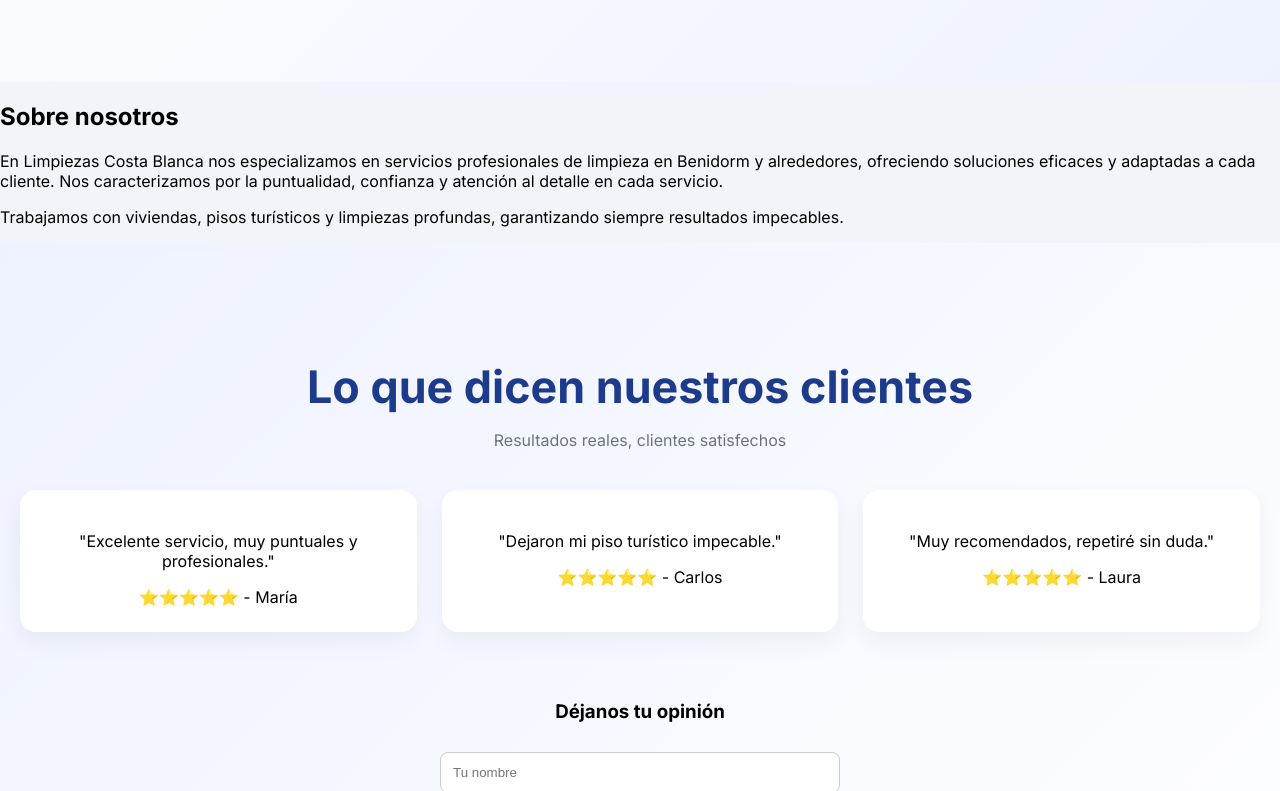
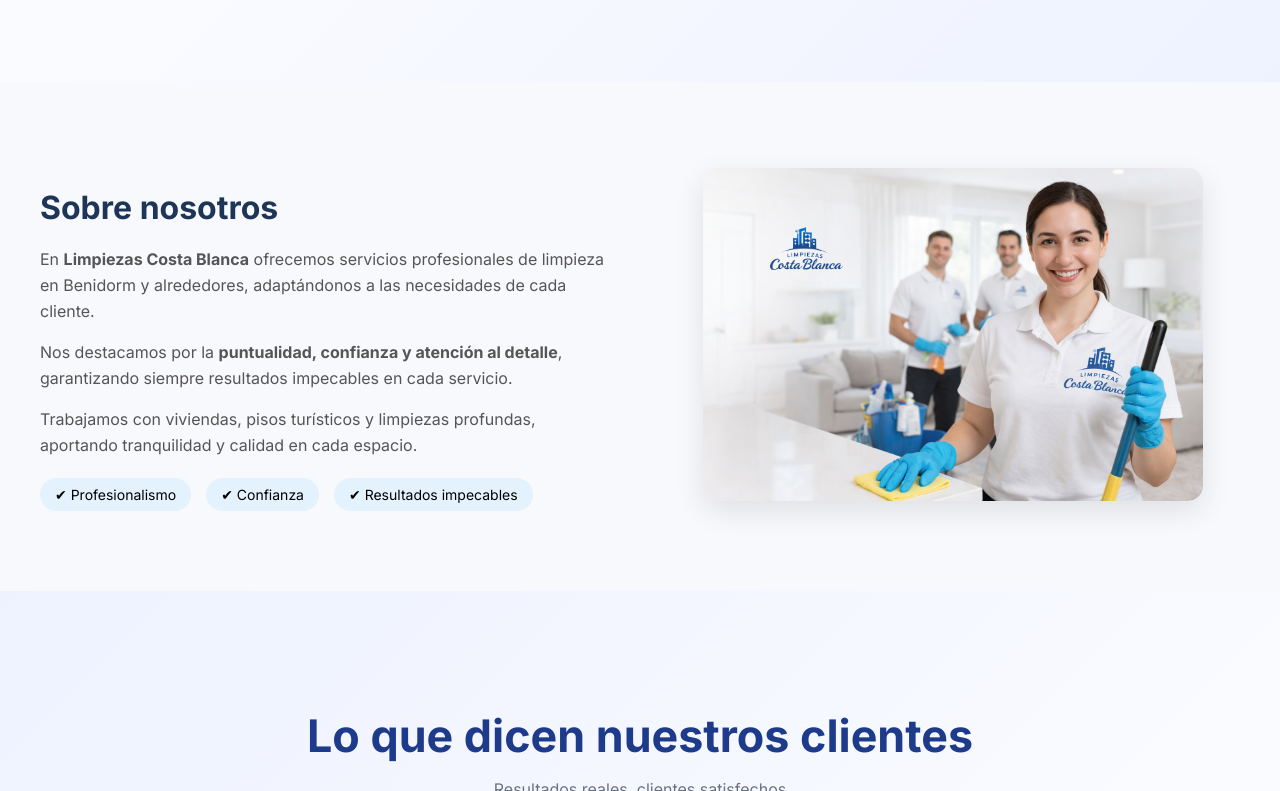
Before and after one commit to mduarte1996/limpiezas-dashboard, a React (Create React App) app: page / in a window 1280 px wide. Shown: the part 1780-2571 px from the top of the page. Built offline with nearby package versions, Linux system fonts and the light colour scheme.

Commit message:
about section

```diff
--- a/src/pages/Home.css
+++ b/src/pages/Home.css
@@ -485,3 +485,58 @@ body {
 html {
   scroll-behavior: smooth;
 }
+.about-section {
+  padding: 80px 20px;
+  background: #f8f9fc;
+}
+
+.about-container {
+  max-width: 1200px;
+  margin: auto;
+  display: flex;
+  align-items: center;
+  gap: 50px;
+  flex-wrap: wrap;
+}
+
+.about-text {
+  flex: 1;
+}
+
+.about-text h2 {
+  font-size: 32px;
+  margin-bottom: 20px;
+  color: #1d3557;
+}
+
+.about-text p {
+  margin-bottom: 15px;
+  color: #555;
+  line-height: 1.6;
+}
+
+.about-features {
+  margin-top: 20px;
+  display: flex;
+  gap: 15px;
+  flex-wrap: wrap;
+}
+
+.about-features span {
+  background: #e3f2fd;
+  padding: 8px 15px;
+  border-radius: 20px;
+  font-size: 14px;
+}
+
+.about-image {
+  flex: 1;
+  text-align: center;
+}
+
+.about-image img {
+  width: 100%;
+  max-width: 500px;
+  border-radius: 15px;
+  box-shadow: 0 10px 30px rgba(0,0,0,0.1);
+}
--- a/src/pages/Home.js
+++ b/src/pages/Home.js
@@ -283,19 +283,44 @@ Gracias!
 
                 </div>
             </section>
-            <div className="about-box">
+            <section className="about-section" id="sobre">
+
+                <div className="about-container">
+
+                    {/* TEXTO */}
+                    <div className="about-text">
                         <h2>Sobre nosotros</h2>
+
                         <p>
-                    En Limpiezas Costa Blanca nos especializamos en servicios profesionales de limpieza
-                    en Benidorm y alrededores, ofreciendo soluciones eficaces y adaptadas a cada cliente. Nos caracterizamos por la puntualidad,
-                    confianza y atención al detalle en cada servicio.
+                            En <strong>Limpiezas Costa Blanca</strong> ofrecemos servicios profesionales
+                            de limpieza en Benidorm y alrededores, adaptándonos a las necesidades de cada cliente.
+                        </p>
+
+                        <p>
+                            Nos destacamos por la <strong>puntualidad, confianza y atención al detalle</strong>,
+                            garantizando siempre resultados impecables en cada servicio.
                         </p>
 
                         <p>
                             Trabajamos con viviendas, pisos turísticos y limpiezas profundas,
-                    garantizando siempre resultados impecables.
+                            aportando tranquilidad y calidad en cada espacio.
                         </p>
+
+                        <div className="about-features">
+                            <span>✔ Profesionalismo</span>
+                            <span>✔ Confianza</span>
+                            <span>✔ Resultados impecables</span>
                         </div>
+                    </div>
+
+                    {/* IMAGEN */}
+                    <div className="about-image">
+                        <img src="/imagen-lcb.png" alt="Equipo de limpieza profesional" />
+                    </div>
+
+                </div>
+
+            </section>
             <section className="reviews" id="sobre">
 
                 <h2 className="section-title">Lo que dicen nuestros clientes</h2>
```
Also changed, not shown: public/imagen-lcb.png (added). Lines whose indentation alone changed are shown as unchanged.
